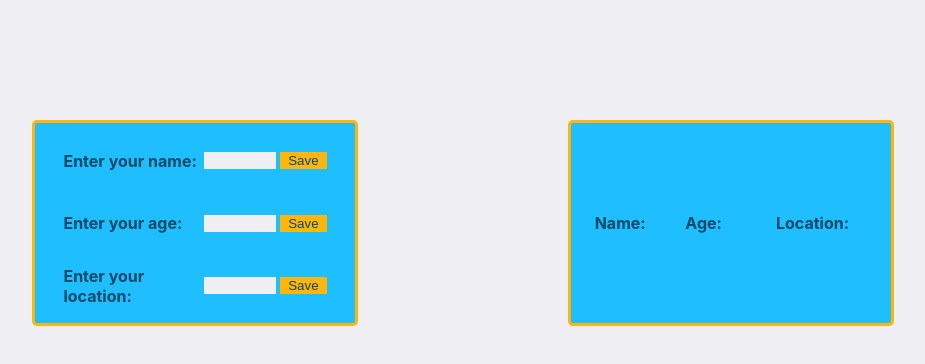
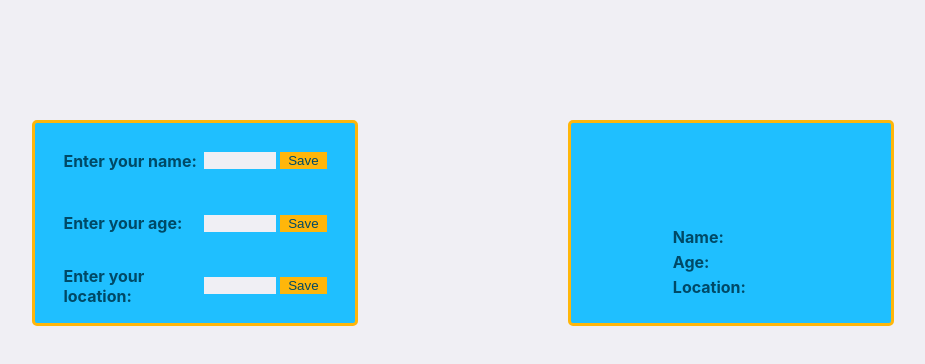
Before and after one commit to TurnerAndrew/redux-demo, a React (Create React App) app: page / in a window 1280 px wide. Shown: the top 364 px of the page, without its empty margins (177-1102 px from the left). Built offline with nearby package versions, Linux system fonts and the light colour scheme.

Commit message:
final styling

```diff
--- a/src/components/Details.js
+++ b/src/components/Details.js
@@ -3,9 +3,11 @@ import React from 'react';
 const Details = () => {
   return (
     <div className={'form-div'}>
-        <h1 className={'label'}>Name: </h1><h2 className={'detail-info'}></h2>
-        <h1 className={'label'}>Age: </h1><h2 className={'detail-info'}></h2>
-        <h1 className={'label'}>Location:</h1> <h2 className={'detail-info'}></h2>
+        <div className={'form-div details'}>
+        <div className={'form-container'}><h1 className={'label'}>Name: </h1><h2 className={'detail-info'}></h2></div>
+        <div className={'form-container'}><h1 className={'label'}>Age: </h1><h2 className={'detail-info'}></h2></div>
+        <div className={'form-container'}><h1 className={'label'}>Location: </h1> <h2 className={'detail-info'}></h2></div>
+    </div>
     </div>
     )
 };
```
